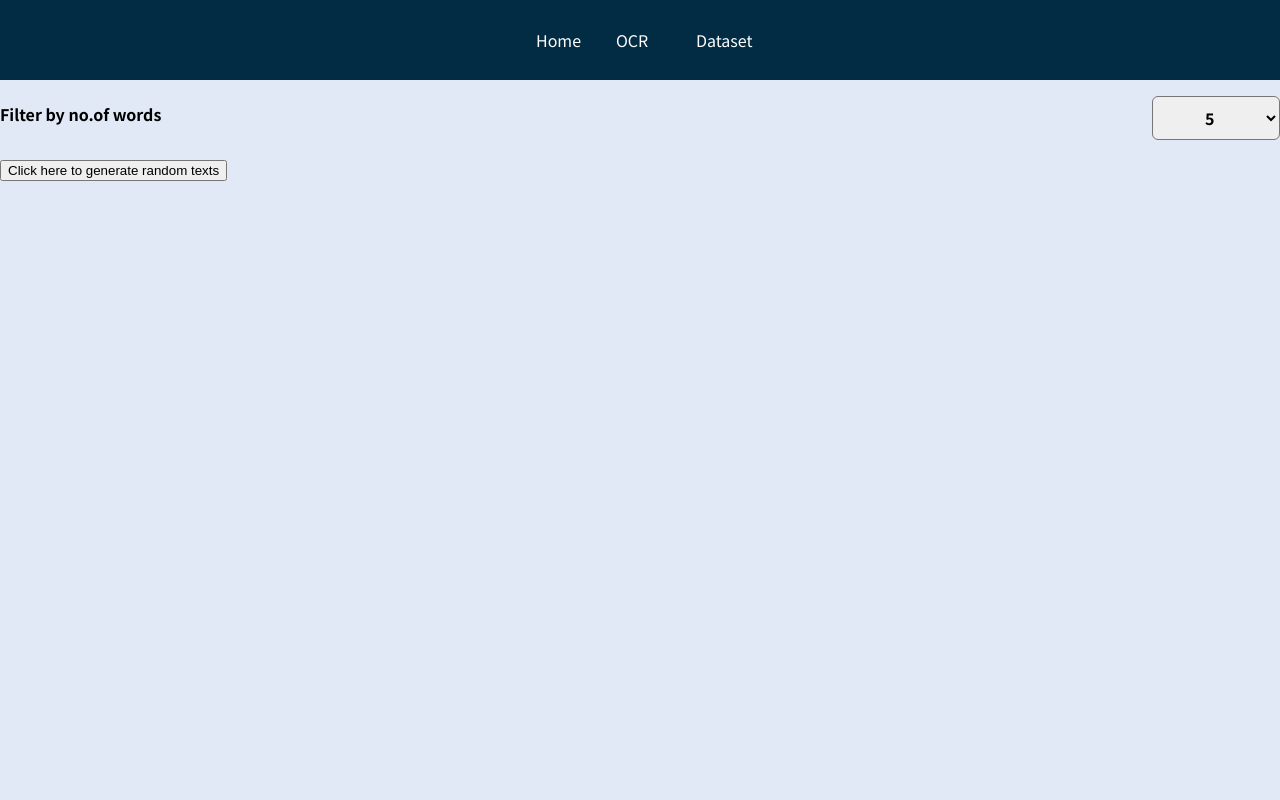
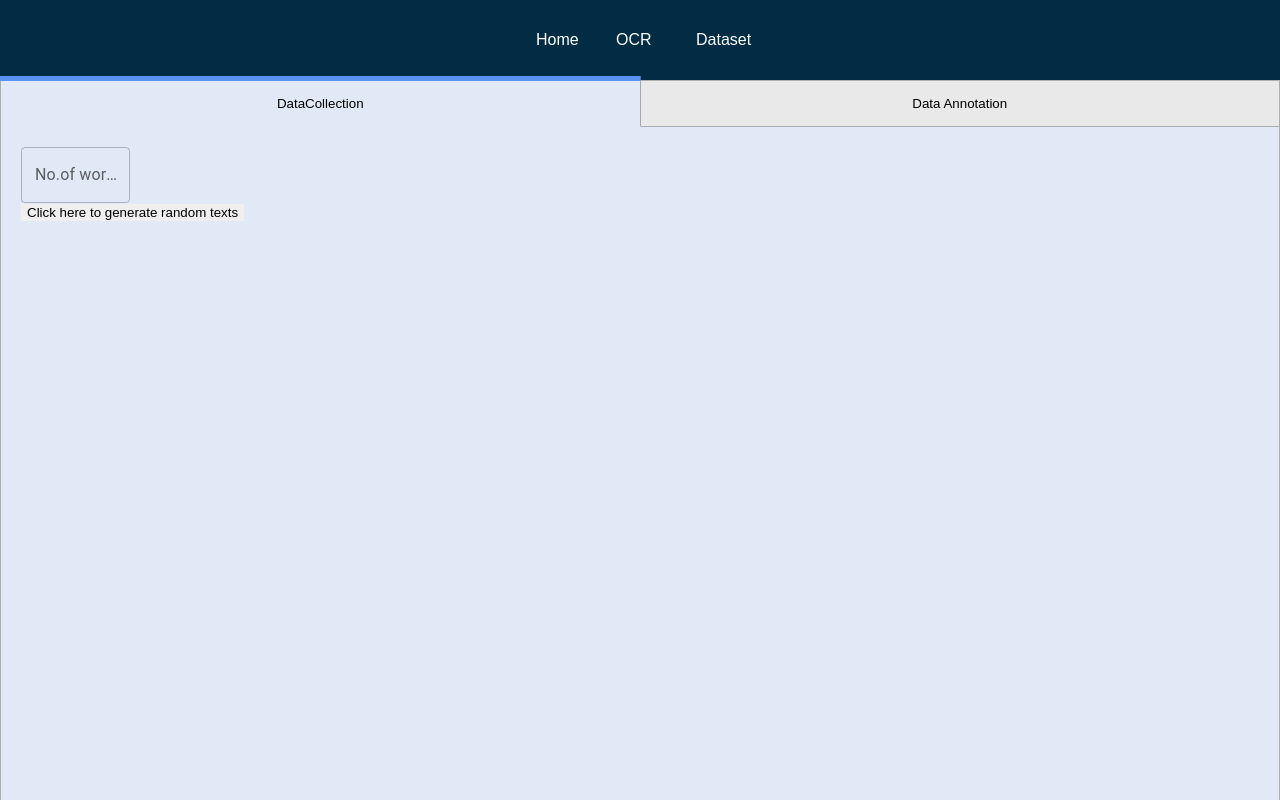
Before and after one commit to abishz17/OCRDataCollector, a React (Create React App) app: page /collect in a window 1280 px wide. Shown: the top 800 px of the page. Built offline with nearby package versions, Linux system fonts and the light colour scheme.

Commit message:
Tabs added plus number input field

```diff
--- a/src/App.css
+++ b/src/App.css
@@ -40,27 +40,93 @@
   border-bottom: 4px solid #95bcf0;
 }
 
-words-filter {
-  color: white;
-  padding: 0 1rem;
+.card {
+  background: white;
+  box-shadow: 0 2px 8px rgba(0, 0, 0, 0.26);
+  border-radius: 10px;
+  display: inline-block;
+  margin-left: auto;
+  margin-right: auto;
+  margin-top: 50px;
 }
 
-.words-filter__control {
-  display: flex;
-  width: 100%;
-  align-items: center;
-  justify-content: space-between;
-  margin: 1rem 0;
+.ninput {
+  width: 10rem;
 }
 
-.words-filter label {
-  font-weight: bold;
-  margin-bottom: 0.5rem;
+.container {
+  display: flex;
+  flex-direction: column;
+  position: relative;
+  /* /* width: 500px; */
+  height: 900px;
+  background: #f1f1f1;
+  margin: 0px auto 0;
+  word-break: break-all;
+  border: 1px solid rgba(0, 0, 0, 0.274);
 }
 
-.words-filter select {
-  font: inherit;
-  padding: 0.5rem 3rem;
-  font-weight: bold;
-  border-radius: 6px;
+.bloc-tabs {
+  display: flex;
 }
+.tabs {
+  padding: 15px;
+  text-align: center;
+  width: 50%;
+  background: rgba(128, 128, 128, 0.075);
+  cursor: pointer;
+  border-bottom: 1px solid rgba(0, 0, 0, 0.274);
+  box-sizing: content-box;
+  position: relative;
+  outline: none;
+}
+.tabs:not(:last-child) {
+  border-right: 1px solid rgba(0, 0, 0, 0.274);
+}
+
+.active-tabs {
+  background: #e0e9f5;
+  border-bottom: 1px solid transparent;
+}
+
+.active-tabs::before {
+  content: "";
+  display: block;
+  position: absolute;
+  top: -5px;
+  left: 50%;
+  transform: translateX(-50%);
+  width: calc(100% + 2px);
+  height: 5px;
+  background: rgb(88, 147, 241);
+}
+
+button {
+  border: none;
+}
+.content-tabs {
+  flex-grow: 1;
+}
+.content {
+  background: #e0e9f5;
+  padding: 20px;
+  width: 100%;
+  height: 100%;
+  display: none;
+}
+.content h2 {
+  padding: 0px 0 5px 0px;
+}
+.content hr {
+  width: 100px;
+  height: 2px;
+  background: #222;
+  margin-bottom: 5px;
+}
+.content p {
+  width: 100%;
+  height: 100%;
+}
+.active-content {
+  display: block;
+}
--- a/src/App.js
+++ b/src/App.js
@@ -3,9 +3,9 @@ import "./App.css";
 import Header from "./components/Header";
 import { Routes, Route } from "react-router-dom";
 import Datas from "./pages/Datas";
-import { Fragment } from "react";
 import HomeP from "./pages/HomeP";
 import OCR from "./pages/OCR";
+import { Fragment } from "react";
 
 function App() {
   const array = [
--- a/src/components/Card.js
+++ b/src/components/Card.js
@@ -1,7 +1,14 @@
 import React from "react";
 
 const Card = (props) => {
-  return <div className="card"></div>;
+  return (
+    <div className="card">
+      <p>{props.data}</p>
+      <div>
+        <form>{/* <input type="file">Upload image</input> */}</form>
+      </div>
+    </div>
+  );
 };
 
 export default Card;
--- /dev/null
+++ b/src/components/MyTabs.js
@@ -0,0 +1,44 @@
+import { useState } from "react";
+
+function Tabs(props) {
+  const [toggleState, setToggleState] = useState(1);
+
+  const toggleTab = (index) => {
+    setToggleState(index);
+  };
+
+  return (
+    <div className="container">
+      <div className="bloc-tabs">
+        <button
+          className={toggleState === 1 ? "tabs active-tabs" : "tabs"}
+          onClick={() => toggleTab(1)}
+        >
+          DataCollection
+        </button>
+        <button
+          className={toggleState === 2 ? "tabs active-tabs" : "tabs"}
+          onClick={() => toggleTab(2)}
+        >
+          Data Annotation
+        </button>
+      </div>
+
+      <div className="content-tabs">
+        <div
+          className={toggleState === 1 ? "content  active-content" : "content"}
+        >
+          {props.tab1}
+        </div>
+
+        <div
+          className={toggleState === 2 ? "content  active-content" : "content"}
+        >
+          To be made.....
+        </div>
+      </div>
+    </div>
+  );
+}
+
+export default Tabs;
--- /dev/null
+++ b/src/components/Ninput.js
@@ -0,0 +1,25 @@
+import React from "react";
+import TextField from "@mui/material/TextField";
+
+const Ninput = (props) => {
+  const dropdownChangeHandler = (event) => {
+    props.getNumber(event.target.value);
+  };
+  return (
+    <div>
+      <TextField
+        type="number"
+        InputProps={{
+          inputProps: {
+            max: 100,
+            min: 10,
+          },
+        }}
+        label="No.of words"
+        onChange={dropdownChangeHandler}
+      />
+    </div>
+  );
+};
+
+export default Ninput;
--- a/src/components/collection/TextGenerator.js
+++ b/src/components/collection/TextGenerator.js
@@ -1,25 +1,24 @@
 import React from "react";
 import { useState } from "react";
-import WordsFilter from "./WordFilterer";
-// import Card from "../Card";
+import Card from "../Card";
+import Ninput from "../Ninput";
 
 const TextGenerator = (props) => {
   const [isShown, setIsShown] = useState(false);
-  const [filteredNumber, setFilteredNumber] = useState("5");
-
-  const filterChangeHandler = (selectedNumber) => {
-    setFilteredNumber(selectedNumber);
-  };
+  const [number, setNumber] = useState(10);
 
   const onSubmit = (e) => {
     e.preventDefault();
     setIsShown((current) => !current);
   };
+  const getNumber = (selectedNumber) => {
+    setNumber(selectedNumber);
+  };
   function get_random(list) {
     return list[Math.floor(Math.random() * list.length)];
   }
 
-  const makeASentence = (arr, n) => {
+  const makeASentence = (arr,n) => {
     let str = "";
     for (let i = 0; i < n; i++) {
       str = str + " " + get_random(arr);
@@ -32,14 +31,11 @@ const TextGenerator = (props) => {
     <>
       <div>
         <form onSubmit={onSubmit}>
-          <WordsFilter
-            onChangeFilter={filterChangeHandler}
-            selected={filteredNumber}
-          />
+          <Ninput getNumber={getNumber} />
           <button type="submit">Click here to generate random texts</button>
         </form>
 
-        {isShown && <h2>{makeASentence(props.data, filteredNumber)}</h2>}
+        {isShown && <Card data={makeASentence(props.data,number)} />}
       </div>
     </>
   );
--- a/src/index.css
+++ b/src/index.css
@@ -1,4 +1,4 @@
-@import url("https://fonts.googleapis.com/css2?family=Noto+Sans+JP:wght@400;700&display=swap");
+/* @import url("https://fonts.googleapis.com/css2?family=Noto+Sans+JP:wght@400;700&display=swap"); */
 
 * {
   box-sizing: border-box;
--- a/src/pages/Datas.js
+++ b/src/pages/Datas.js
@@ -1,10 +1,12 @@
 import React from "react";
 import TextGenerator from "../components/collection/TextGenerator";
+import MyTabs from "../components/MyTabs";
 
 const Datas = (props) => {
   return (
     <div>
-      <TextGenerator data={props.data} />
+      <MyTabs tab1={<TextGenerator data={props.data} />} />
+      {/* <TextGenerator data={props.data} /> */}
     </div>
   );
 };
--- a/src/pages/OCR.js
+++ b/src/pages/OCR.js
@@ -1,7 +1,13 @@
 import React from "react";
+// import Body from "../components/Body.js";
 
 const OCR = () => {
-  return <div>OCR</div>;
+  return (
+    <div>
+      OCR
+      {/* <Body /> */}
+    </div>
+  );
 };
 
 export default OCR;
```
Also changed, not shown: package.json (+5 -2 lines), src/components/Body.js (+59 -46 lines), src/components/Header.js (+0 -46 lines), 1 other file (tests, documents, lock files or other folders).
